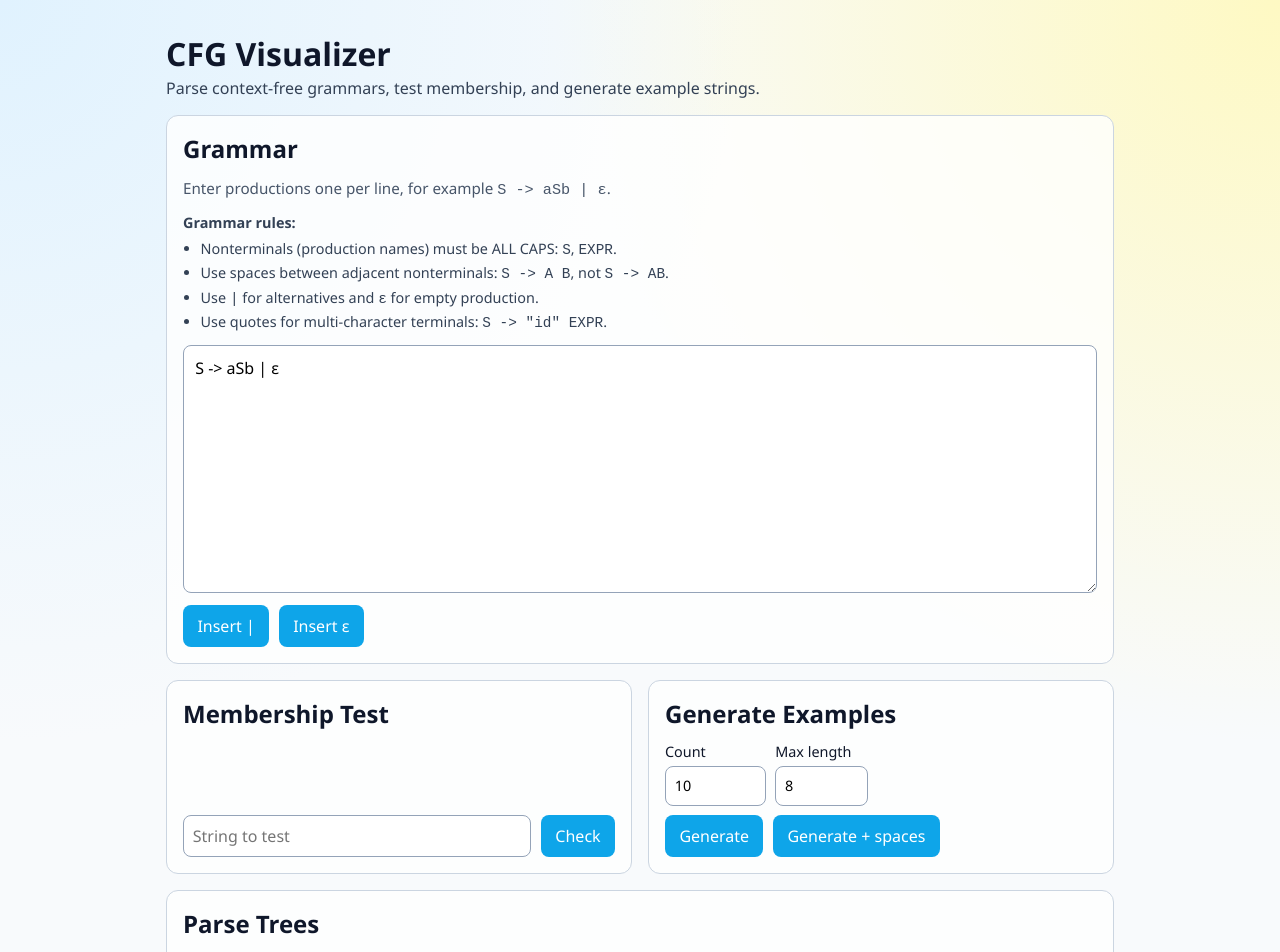
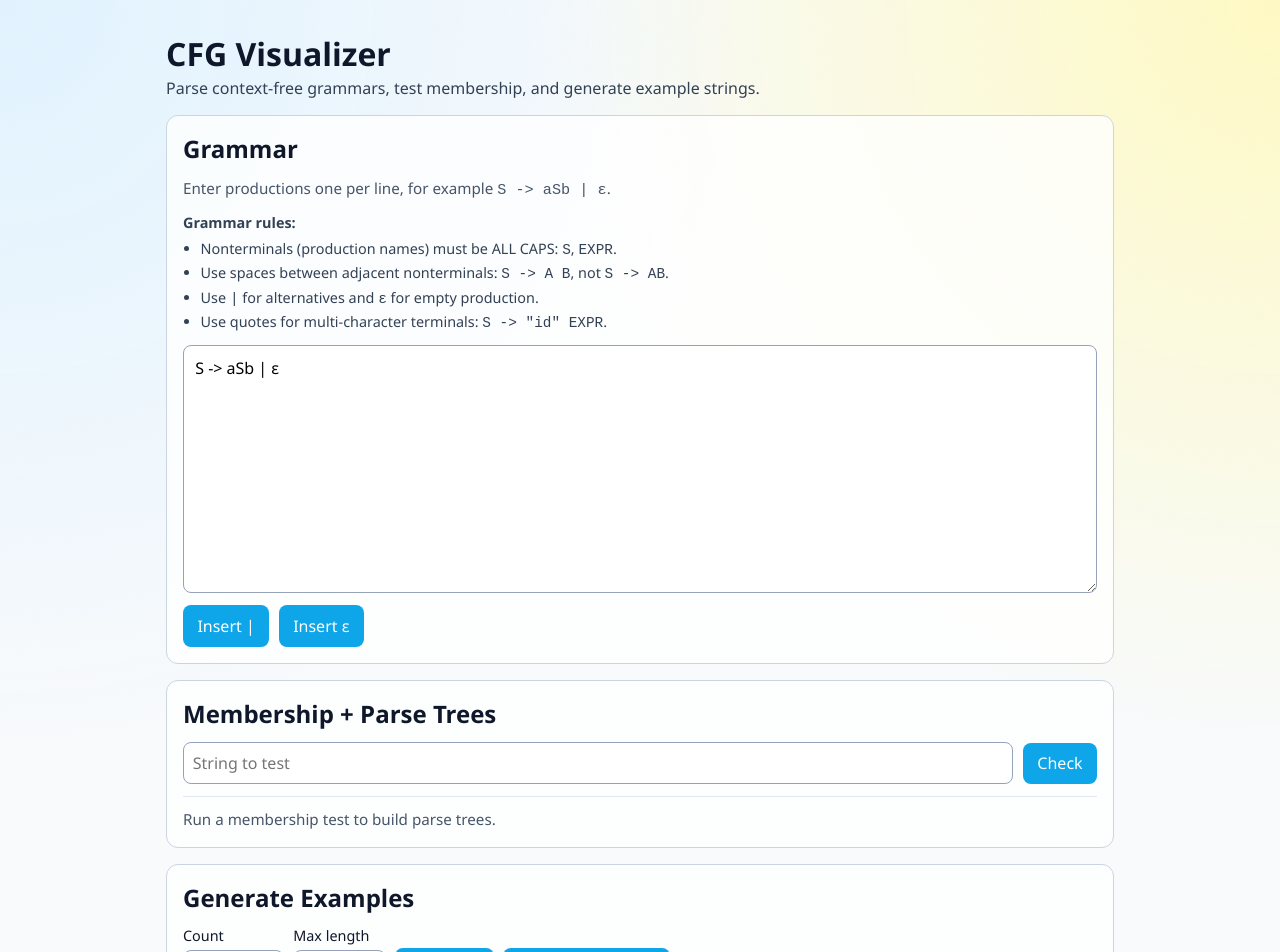
Before and after one commit to SamZhang02/CFG-visualizer, a React (Vite) app: page / in a window 1280 px wide. Shown: the top 952 px of the page. Built offline with nearby package versions, Linux system fonts and the light colour scheme.

Commit message:
Restyle panels

```diff
--- a/src/App.tsx
+++ b/src/App.tsx
@@ -113,29 +113,31 @@ export default function App(): JSX.Element {
         )
       )}
 
-      <section className="grid">
+      <section className="panel">
+        <h2>Membership + Parse Trees</h2>
         <MembershipPanel
           input={inputText}
           onInputChange={setInputText}
           onCheck={handleCheckMembership}
           result={membershipResult}
           disabled={!parseResult.ok}
+          embedded
         />
-
-        <ExamplesPanel
-          onGenerate={handleGenerateExamples}
-          examples={examples}
-          disabled={!parseResult.ok}
+        <ParseTreePanel
+          input={inputText}
+          accepted={membershipResult}
+          trees={parseTrees}
+          selectedIndex={selectedParseIndex}
+          onSelectIndex={setSelectedParseIndex}
+          truncated={treesTruncated}
+          embedded
         />
       </section>
 
-      <ParseTreePanel
-        input={inputText}
-        accepted={membershipResult}
-        trees={parseTrees}
-        selectedIndex={selectedParseIndex}
-        onSelectIndex={setSelectedParseIndex}
-        truncated={treesTruncated}
+      <ExamplesPanel
+        onGenerate={handleGenerateExamples}
+        examples={examples}
+        disabled={!parseResult.ok}
       />
     </main>
   );
--- a/src/components/MembershipPanel.tsx
+++ b/src/components/MembershipPanel.tsx
@@ -4,6 +4,7 @@ type MembershipPanelProps = {
   onCheck: () => void;
   result: boolean | null;
   disabled: boolean;
+  embedded?: boolean;
 };
 
 export function MembershipPanel({
@@ -12,10 +13,11 @@ export function MembershipPanel({
   onCheck,
   result,
   disabled,
+  embedded = false,
 }: MembershipPanelProps): JSX.Element {
-  return (
-    <section className="panel">
-      <h2>Membership Test</h2>
+  const content = (
+    <>
+      {!embedded && <h2>Membership Test</h2>}
       <div className="row">
         <input
           type="text"
@@ -29,10 +31,16 @@ export function MembershipPanel({
         </button>
       </div>
       {result !== null && (
-        <p className={result ? "success" : "error"}>
-          {result ? "Accepted by grammar." : "Rejected by grammar."}
+        <p className={result ? 'success' : 'error'}>
+          {result ? 'Accepted by grammar.' : 'Rejected by grammar.'}
         </p>
       )}
-    </section>
+    </>
   );
+
+  if (embedded) {
+    return <div className="panel-section">{content}</div>;
+  }
+
+  return <section className="panel">{content}</section>;
 }
--- a/src/components/ParseTreePanel.tsx
+++ b/src/components/ParseTreePanel.tsx
@@ -7,6 +7,7 @@ type ParseTreePanelProps = {
   selectedIndex: number;
   onSelectIndex: (index: number) => void;
   truncated: boolean;
+  embedded?: boolean;
 };
 
 function ParseNodeView({ node }: { node: ParseTreeNode }): JSX.Element {
@@ -38,14 +39,15 @@ export function ParseTreePanel({
   selectedIndex,
   onSelectIndex,
   truncated,
+  embedded = false,
 }: ParseTreePanelProps): JSX.Element {
   const hasResult = accepted !== null;
   const safeIndex = trees.length === 0 ? 0 : Math.min(selectedIndex, trees.length - 1);
   const selectedTree = trees[safeIndex] ?? null;
 
-  return (
-    <section className="panel parse-tree-panel">
-      <h2>Parse Trees</h2>
+  const content = (
+    <>
+      {!embedded && <h2>Parse Trees</h2>}
       {!hasResult && <p className="help">Run a membership test to build parse trees.</p>}
       {hasResult && accepted === false && <p className="error">No parse tree: input is rejected.</p>}
       {hasResult && accepted && trees.length === 0 && (
@@ -91,6 +93,12 @@ export function ParseTreePanel({
           )}
         </>
       )}
-    </section>
+    </>
   );
+
+  if (embedded) {
+    return <div className="panel-section parse-tree-panel">{content}</div>;
+  }
+
+  return <section className="panel parse-tree-panel">{content}</section>;
 }
--- a/src/styles.css
+++ b/src/styles.css
@@ -47,6 +47,11 @@ code {
   gap: 0.75rem;
 }
 
+.panel-section + .panel-section {
+  border-top: 1px solid #e2e8f0;
+  padding-top: 0.75rem;
+}
+
 .help {
   color: #475569;
   font-size: 0.95rem;
@@ -75,12 +80,6 @@ code {
 
 .grammar-toolbar {
   justify-content: flex-start;
-}
-
-.grid {
-  display: grid;
-  grid-template-columns: repeat(auto-fit, minmax(280px, 1fr));
-  gap: 1rem;
 }
 
 .row {
```
Also changed, not shown: 1 other file (tests, documents, lock files or other folders).
